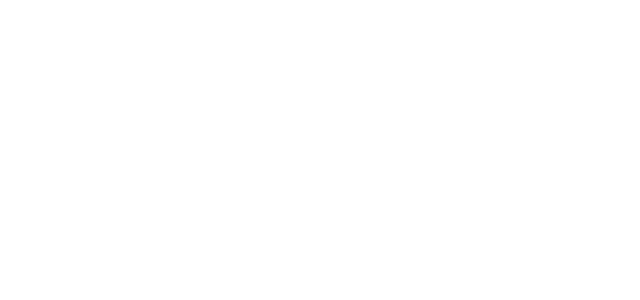
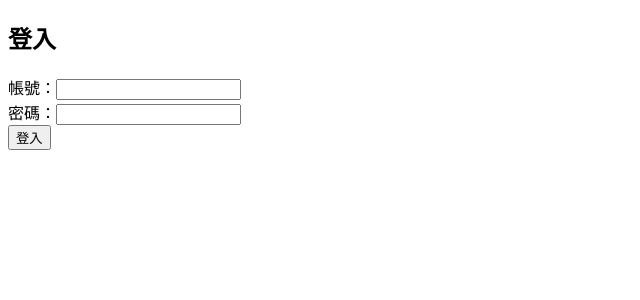
Before and after one commit to BenzeneSnake/angular-frontend, an Angular app: page /login in a window 1280 px wide. Before the commit this address led to /. Shown: the top 300 px of the page, without its empty margins (0-640 px from the left). Built offline with nearby package versions, Linux system fonts and the light colour scheme.

Commit message:
feat:新增login頁面

```diff
--- a/src/app/app-routing.module.ts
+++ b/src/app/app-routing.module.ts
@@ -1,9 +1,11 @@
 import { NgModule } from '@angular/core';
 import { RouterModule, Routes } from '@angular/router';
 import { EntryComponent } from './entry/entry.component';
+import { LoginComponent } from './entry/login/login.component';
 
 const routes: Routes = [
   { path: '', redirectTo: 'entry', pathMatch: 'full' },
+  { path: 'login', component: LoginComponent },
   { path: 'entry', component: EntryComponent },
 ];
 @NgModule({
--- a/src/app/entry/entry.component.ts
+++ b/src/app/entry/entry.component.ts
@@ -1,9 +1,5 @@
 import { AfterViewInit, Component } from '@angular/core';
-import { gsap } from 'gsap';
-import { ScrollTrigger } from 'gsap/ScrollTrigger';
 import { BasePageComponent } from '../shared/base/base-page';
-
-gsap.registerPlugin(ScrollTrigger);
 
 @Component({
   selector: 'lib-app-entry',
--- /dev/null
+++ b/src/app/entry/login/login.component.html
@@ -0,0 +1,19 @@
+<div class="login-container">
+  <h2>登入</h2>
+
+  <form [formGroup]="loginForm" (ngSubmit)="onSubmit()">
+    <div>
+      <label>帳號：</label>
+      <input type="text" formControlName="username" />
+    </div>
+
+    <div>
+      <label>密碼：</label>
+      <input type="password" formControlName="password" />
+    </div>
+
+    <div *ngIf="errorMsg" class="error">{{ errorMsg }}</div>
+
+    <button type="submit" [disabled]="loading">登入</button>
+  </form>
+</div>
--- /dev/null
+++ b/src/app/entry/login/login.component.ts
@@ -0,0 +1,45 @@
+import { Component, OnInit } from '@angular/core';
+import { FormBuilder, FormGroup, Validators } from '@angular/forms';
+
+@Component({
+  selector: 'lib-app-login',
+  templateUrl: './login.component.html',
+  styleUrls: ['./login.component.css'],
+})
+export class LoginComponent implements OnInit {
+  loginForm: FormGroup;
+  loading = false;
+  errorMsg = '';
+
+  constructor(
+    private fb: FormBuilder
+    // private authService: AuthService
+  ) {
+    this.loginForm = this.fb.group({
+      username: ['', Validators.required],
+      password: ['', Validators.required],
+    });
+  }
+
+  ngOnInit(): void {}
+
+  onSubmit() {
+    if (this.loginForm.invalid) return;
+
+    this.loading = true;
+    this.errorMsg = '';
+
+    const { username, password } = this.loginForm.value;
+    // this.authService.login(username, password).subscribe({
+    //   next: (res) => {
+    //     this.loading = false;
+    //     console.log('登入成功:', res);
+    //     // 可以導頁到 dashboard
+    //   },
+    //   error: (err) => {
+    //     this.loading = false;
+    //     this.errorMsg = '帳號或密碼錯誤';
+    //   },
+    // });
+  }
+}
```
Also changed, not shown: src/app/app.module.ts (+9 -1 lines), src/app/entry/entry.module.ts (+7 -12 lines), src/app/entry/login/login.component.css (added), 1 other file (tests, documents, lock files or other folders).
